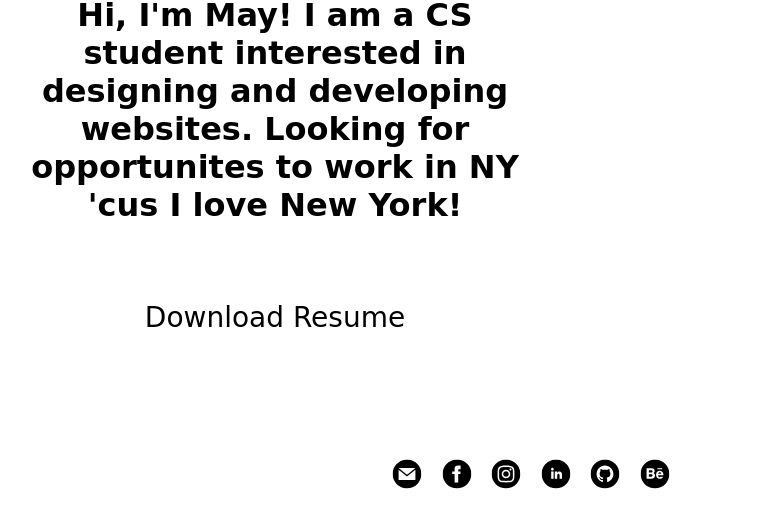
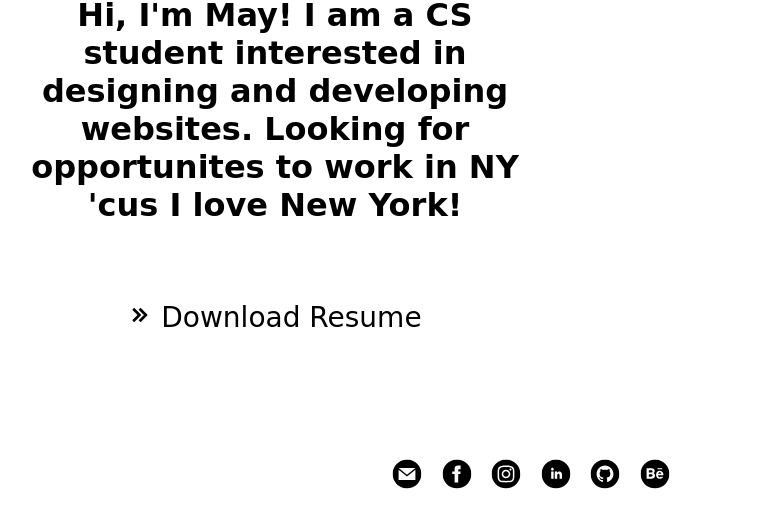
Before and after one commit to maymememaung/maymememaung.github.io, a plain HTML site: page index.html in a window 1280 px wide. Shown: the part 164-692 px from the top of the page, without its empty margins (109-890 px from the left). Drawn offline with Linux system fonts and the light colour scheme; no server answers; a web font is replaced by a local one.

Commit message:
resume link added

```diff
--- a/css/styles.css
+++ b/css/styles.css
@@ -49,6 +49,10 @@ body{
     color: #696969;
 }
 
+#download-resume-link svg{
+    transform: scale(65%);
+}
+
 #pfImage{
     width: 30%;
     float: right;
--- a/index.html
+++ b/index.html
@@ -34,7 +34,10 @@
     <div class="float-left">
       <h2 id="short-intro">Hi, I'm May! I am a CS student interested in designing and developing websites.
         Looking for opportunites to work in NY 'cus I love New York!</h2>
-      <a id="download-resume-link" href="#">Download Resume</a>
+      <a id="download-resume-link" href="Maung, May Me Me_Resume_CS.pdf" download>
+        <svg xmlns="http://www.w3.org/2000/svg" width="24" height="24" viewBox="0 0 24 24"><path d="M0 3.795l2.995-2.98 11.132 11.185-11.132 11.186-2.995-2.981 8.167-8.205-8.167-8.205zm18.04 8.205l-8.167 8.205 2.995 2.98 11.132-11.185-11.132-11.186-2.995 2.98 8.167 8.206z"/></svg>
+        <span>Download Resume</span>
+      </a>
     </div>
     <img id="pfImage" src="" alt="Portfolio Image">
   </div>
--- a/js/scripts.js
+++ b/js/scripts.js
@@ -4,6 +4,7 @@ import { getStorage, ref, getDownloadURL } from "https://www.gstatic.com/firebas
 const storage = getStorage(firebaseApp);
 const bgImage = ref(storage, 'Images/site-background.jpg');
 const pfImage = ref(storage, 'Images/portfolio-image.jpg');
+const resume = ref(storage, 'Images/luffy.jpg');
 
 getDownloadURL(bgImage)
   .then((url) => {
@@ -41,3 +42,20 @@ getDownloadURL(bgImage)
         break;
     }
   });
+/*
+  getDownloadURL(resume)
+  .then((url) => {
+    const resumeLink = document.getElementById('download-resume-link');
+    resumeLink.href = url;
+  })
+  .catch((error) => {
+    switch (error.code) {
+      case 'storage/object-not-found':
+        break;
+      case 'storage/unauthorized':
+        break;
+      case 'storage/unknown':
+        break;
+    }
+  });
+*/
```
Also changed, not shown: 1 other file.
